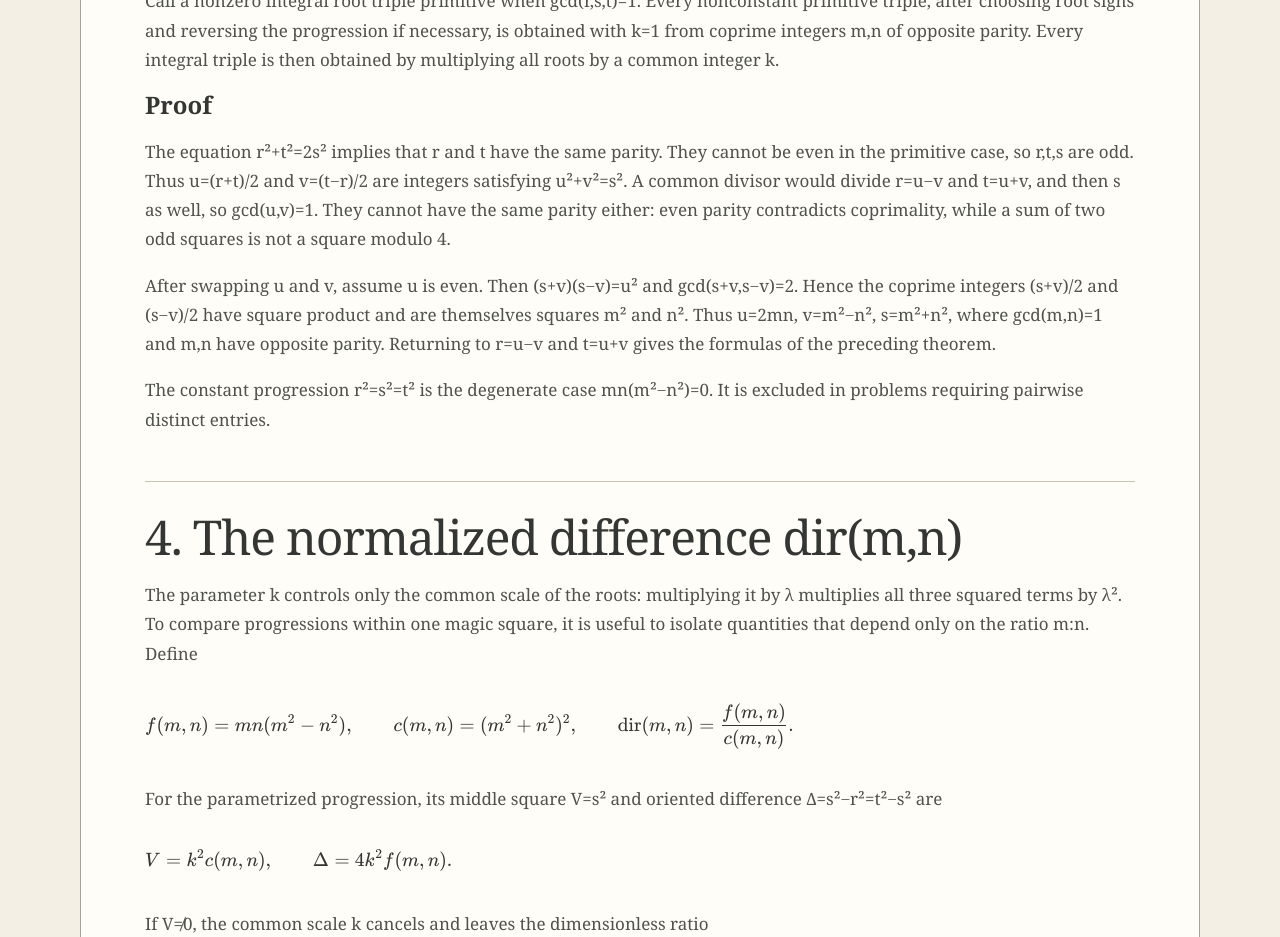
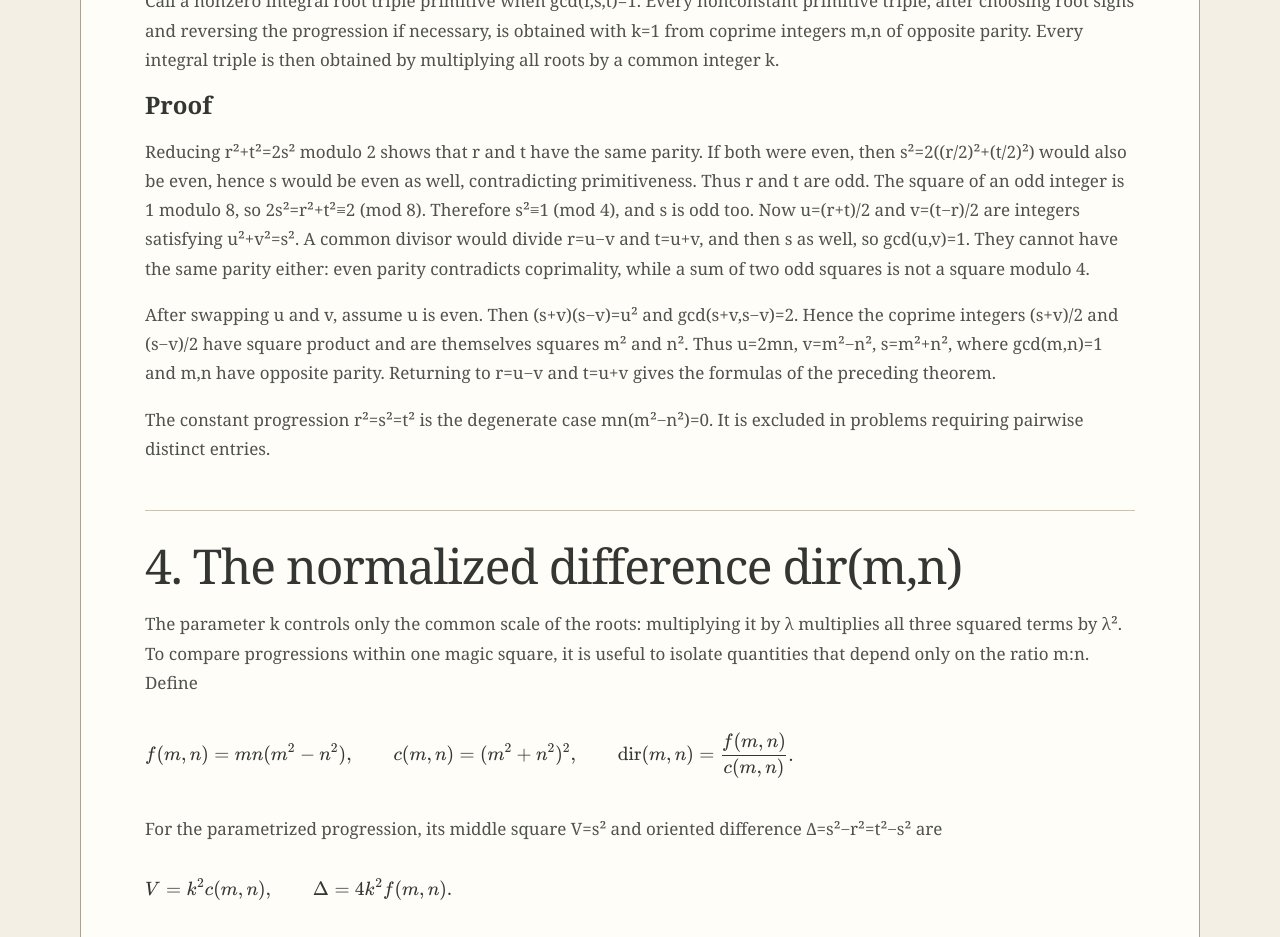
Before and after one commit to VladimirMynka/MagicSquare, a React (Vite) app in the folder frontend/: page /en/theory/arithmetic-progressions-dir in a window 1280 px wide. Shown: the part 3700-4637 px from the top of the page. Built offline with nearby package versions, Linux system fonts and the light colour scheme.

Commit message:
Explain parity in primitive progression proof

```diff
--- a/frontend/src/DirProgressionsTheory.tsx
+++ b/frontend/src/DirProgressionsTheory.tsx
@@ -244,8 +244,8 @@ m=s+v,\qquad n=u,\qquad k=\frac1{2(s+v)}.`}</Latex>
           <h3>{text("Доказательство", "Proof")}</h3>
           <p>
             {text(
-              "Из r²+t²=2s² следует, что r и t имеют одинаковую чётность. В примитивном случае они не могут быть чётными, поэтому r,t,s нечётны. Тогда u=(r+t)/2 и v=(t−r)/2 целые и удовлетворяют u²+v²=s². Их общий делитель делил бы r=u−v, t=u+v, а затем и s, поэтому gcd(u,v)=1. Одинаковой чётности они также быть не могут: чётность 0 противоречит взаимной простоте, а сумма двух нечётных квадратов не является квадратом по модулю 4.",
-              "The equation r²+t²=2s² implies that r and t have the same parity. They cannot be even in the primitive case, so r,t,s are odd. Thus u=(r+t)/2 and v=(t−r)/2 are integers satisfying u²+v²=s². A common divisor would divide r=u−v and t=u+v, and then s as well, so gcd(u,v)=1. They cannot have the same parity either: even parity contradicts coprimality, while a sum of two odd squares is not a square modulo 4.",
+              "Из r²+t²=2s² по модулю 2 следует, что r и t имеют одинаковую чётность. Если бы оба были чётными, то s²=2((r/2)²+(t/2)²) также было бы чётным, а значит, чётным было бы и s; это противоречит примитивности тройки. Поэтому r и t нечётны. Квадрат нечётного числа сравним с 1 по модулю 8, так что 2s²=r²+t²≡2 (mod 8). Следовательно, s²≡1 (mod 4), и s тоже нечётно. Теперь u=(r+t)/2 и v=(t−r)/2 целые и удовлетворяют u²+v²=s². Их общий делитель делил бы r=u−v, t=u+v, а затем и s, поэтому gcd(u,v)=1. Одинаковой чётности они также быть не могут: чётность 0 противоречит взаимной простоте, а сумма двух нечётных квадратов не является квадратом по модулю 4.",
+              "Reducing r²+t²=2s² modulo 2 shows that r and t have the same parity. If both were even, then s²=2((r/2)²+(t/2)²) would also be even, hence s would be even as well, contradicting primitiveness. Thus r and t are odd. The square of an odd integer is 1 modulo 8, so 2s²=r²+t²≡2 (mod 8). Therefore s²≡1 (mod 4), and s is odd too. Now u=(r+t)/2 and v=(t−r)/2 are integers satisfying u²+v²=s². A common divisor would divide r=u−v and t=u+v, and then s as well, so gcd(u,v)=1. They cannot have the same parity either: even parity contradicts coprimality, while a sum of two odd squares is not a square modulo 4.",
             )}
           </p>
           <p>
```
